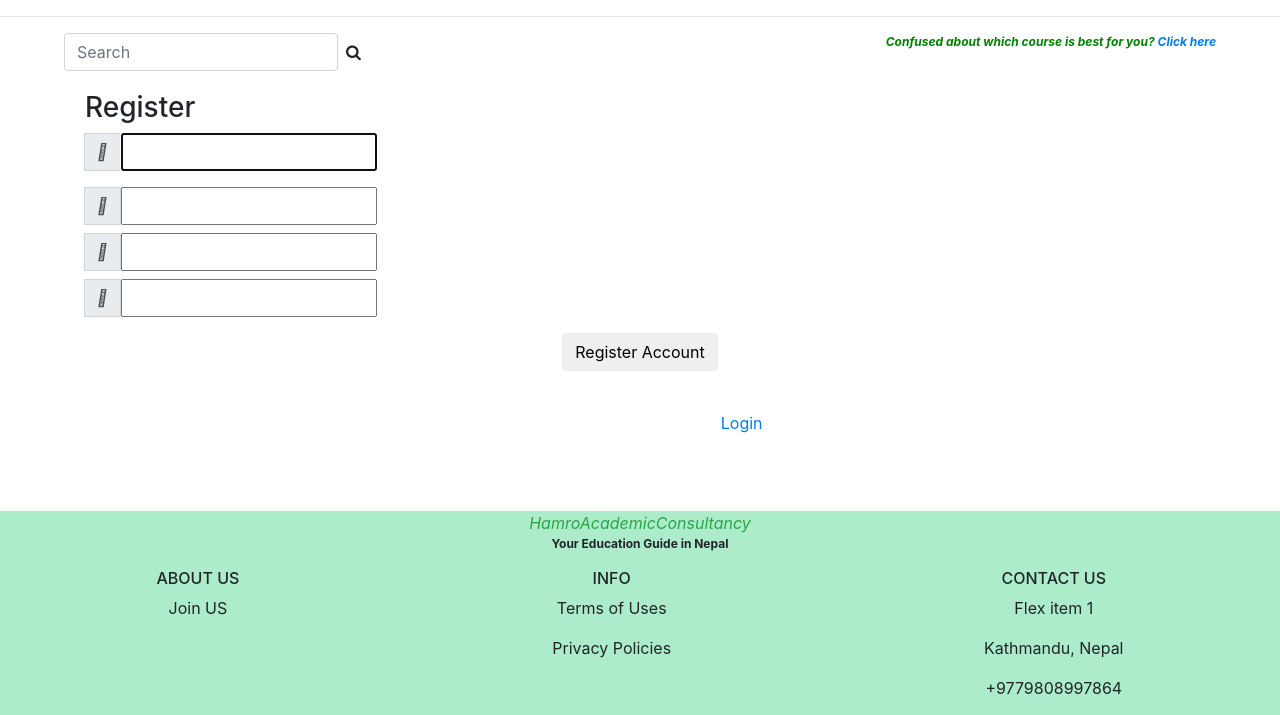
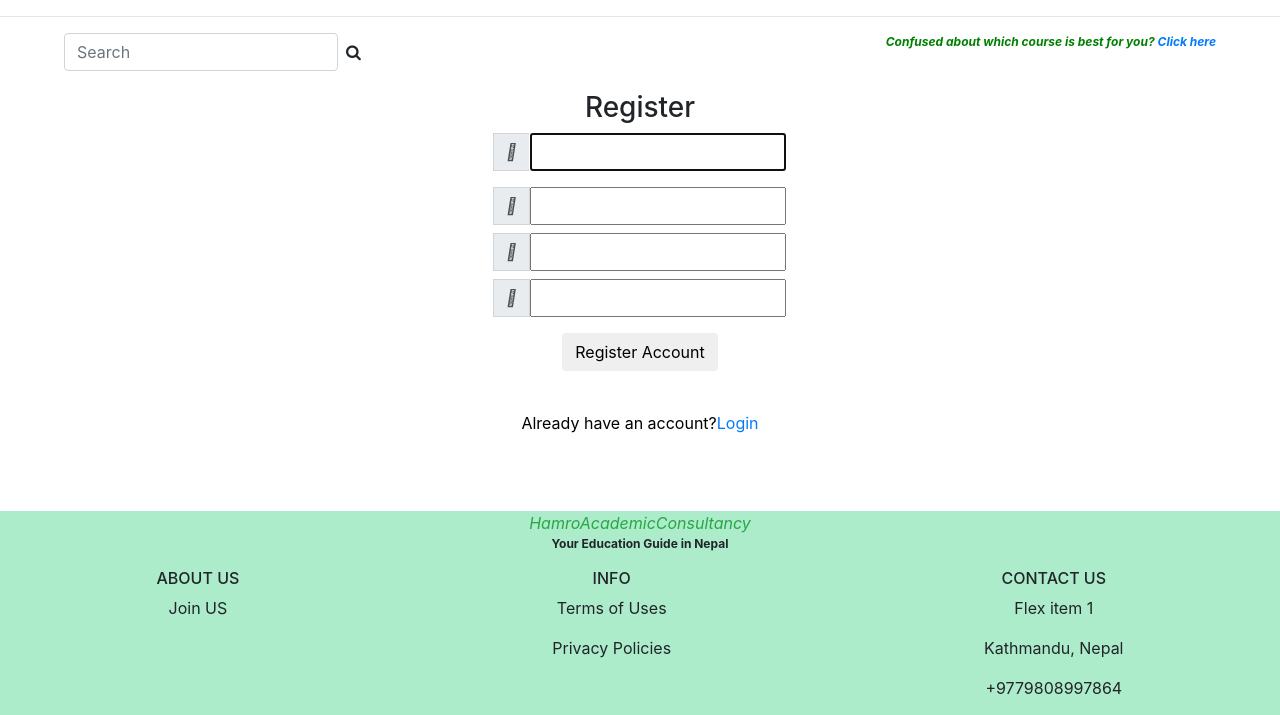
Before and after one commit to Maahishk/HAC, a Django app: page /signin/ in a window 1280 px wide. Shown: the part 56-771 px from the top of the page. Run offline with Django 3.2, Linux system fonts and the light colour scheme; some libraries are stand-ins or nearby versions.

Commit message:
login sign up

```diff
--- a/hamroconsultancy/consultancyapp/templates/app/login.html
+++ b/hamroconsultancy/consultancyapp/templates/app/login.html
@@ -1,6 +1,6 @@
 {% extends 'app/main.html' %} {% block content %}{% load static %}
 <div class="container h-50">
-  <div class="d-flex justify-content-center">
+  <div class="d-flex flex-column justify-content-center text-center" style="align-items: center;">
     <h3>Login</h3>
     <form method="POST" action="">
       {% csrf_token %}
@@ -9,6 +9,7 @@
         name="username"
         placeholder="Username..."
         class="form-control"
+
       />
       <br />
       <input
--- a/hamroconsultancy/consultancyapp/templates/app/register.html
+++ b/hamroconsultancy/consultancyapp/templates/app/register.html
@@ -1,7 +1,7 @@
 {% extends 'app/main.html' %} {% block content %}{% load static %}
 <div class="container h-50">
-  <div class="d-flex flex-column justify-content-center">
-    <h3 id="form-title">Register</h3>
+  <div class="d-flex flex-column justify-content-center text-center" style="align-items: center;">
+    <h3 id="form-title" >Register</h3>
     <form method="POST" action="">
       {% csrf_token %}
       <div class="input-group mb-3">
@@ -39,9 +39,9 @@
     <div style="color: white">{{form.errors}}</div>
 
     <div class="mt-4">
-      <div class="d-flex justify-content-center links" style="color: white">
+      <div class="d-flex justify-content-center links" style="color: black">
         Already have an account?
-        <a href="{% url 'login' %}" class="ml-2">Login</a>
+        <a href="{% url 'login' %}"> Login</a>
       </div>
     </div>
   </div>
```
